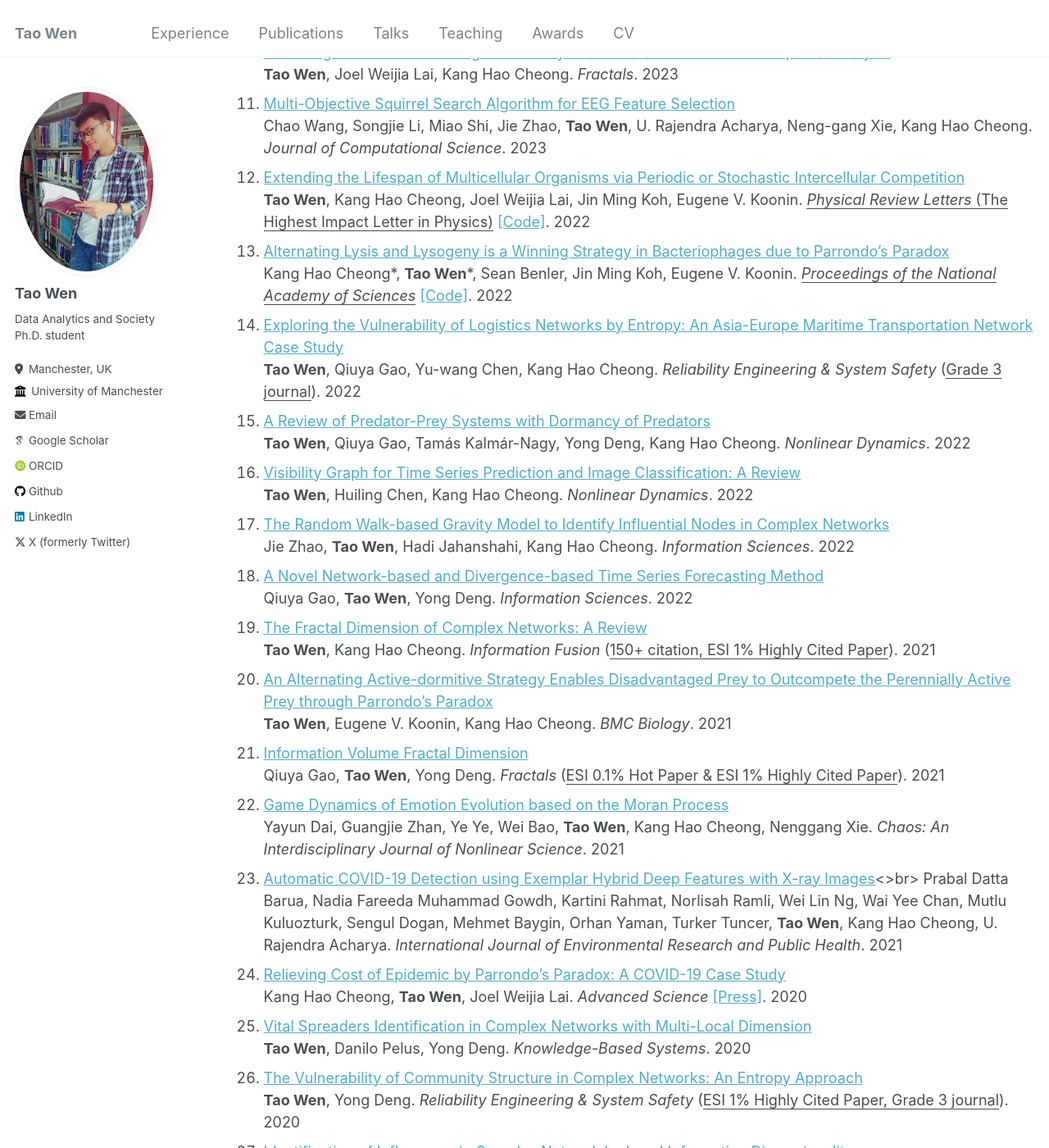
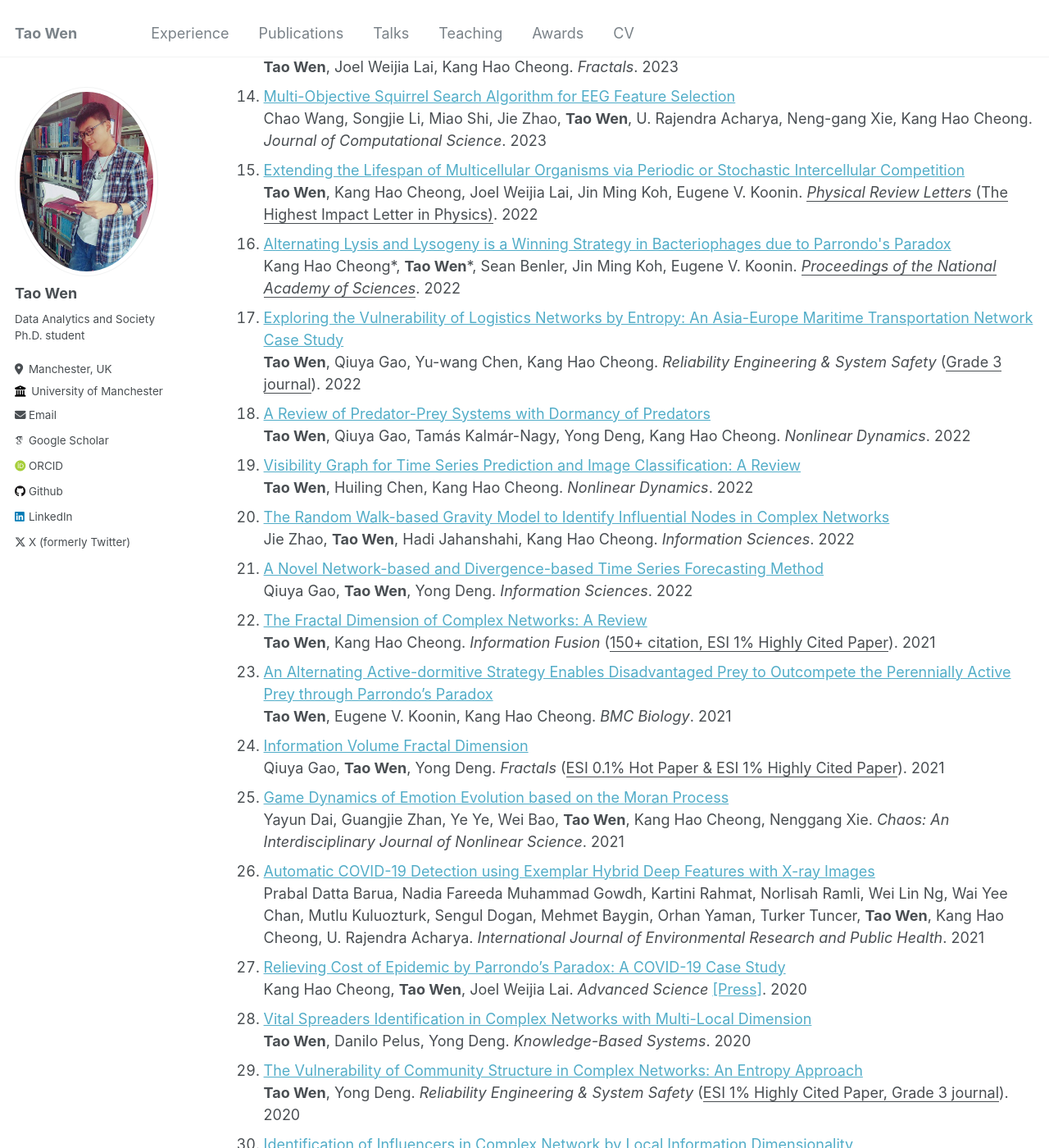
Before and after one commit to TaaoWen/taaowen.github.io, a Jekyll site: the page built from _pages/publications.md, in a window 1280 px wide and 1400 px high, scrolled down 1182 px. Shown: the whole window at 82% size. Built offline with Jekyll 4.4.1, drawn with Linux system fonts in a browser that asks for light colours; some web fonts are replaced; some of the changed lines change nothing that is shown; some of the changed text lies outside the part shown.

Commit message:
Update publications.md

```diff
--- a/_pages/publications.md
+++ b/_pages/publications.md
@@ -20,6 +20,11 @@
     <option value="2025">2025</option>
     <option value="2024">2024</option>
     <option value="2023">2023</option>
+    <option value="2022">2022</option>
+    <option value="2021">2021</option>
+    <option value="2020">2020</option>
+    <option value="2019">2019</option>
+    <option value="2018">2018</option>
     <!-- 依此类推 -->
   </select>
 
@@ -27,15 +32,23 @@
   <select id="topicSelect">
     <option value="all">All</option>
     <option value="Social Networks">Social Networks</option>
+    <option value="Decision-Making">Decision-Making</option>
     <option value="Parrondo's Paradox">Parrondo's Paradox</option>
-    <option value="Maritime Networks">Decision-making</option>
+    <option value="Bayesian Inference">Bayesian Inference</option>
+    <option value="Fractal Theory">Fractal Theory</option>
+    <option value="Time Series">Time Series</option>
+    <option value="ABS List">ABS List</option>
+    <option value="Others">Others</option>
     <!-- 依此类推 -->
   </select>
 </div>
 
 
+
+
+
 <ol>
-   <li data-year="2025" data-topic="Social Networks, Decision-making">
+   <li data-year="2025" data-topic="Social Networks, Decision-Making, ABS List">
       <a href="https://doi.org/10.1016/j.ejor.2024.12.015">Formulating opinion dynamics from belief formation, diffusion and updating in social network group decision-making: Towards developing a holistic framework></a><br>
       <strong>Tao Wen</strong>, Rui Zheng, Ting Wu, Zeyi Liu, Mi Zhou, Tahir Abbas Syed, Darminder Ghataoura, Yu-wang Chen. <u><i>European Journal of Operational Research</i></u> (<u>Grade 4 journal in ABS list</u>). 2025
    </li>
@@ -43,9 +56,141 @@
       <a href="https://doi.org/10.1016/j.ipm.2024.103927">Examining communication network behaviors, structure and dynamics in an organizational hierarchy: A social network analysis approach</a><br>
       <strong>Tao Wen</strong>, Yu-wang Chen, Tahir Abbas Syed, Darminder Ghataoura. <i>Information Processing & Management</i>. 2025
    </li>
-   <li data-year="2024" data-topic="Parrondo's Paradox">
+   <li data-year="2025" data-topic="Parrondo's Paradox">
       <a href="https://doi.org/10.1103/PhysRevE.111.L012201">Strategic Variability in Routing: Enhancing Network Performance in Two-layer Traffic Systems</a><br>
       Kang Hao Cheong, Ankit Mishra, <strong>Tao Wen</strong>. <i>Physical Review E</i>. 2025
+   </li>
+   <li data-year="2025" data-topic="Parrondo's Paradox">
+      <a href="https://doi.org/10.1103/PhysRevResearch.7.L022012">Adaptive Strategy Automation with Large Language Models in Paradoxical Games</a><br>
+      Kang Hao Cheong, Jie Zhao, <strong>Tao Wen</strong>. <i>Physical Review Research</i>. 2025
+   </li>
+   <li data-year="2024" data-topic="Social Networks, Decision-Making, Bayesian Inference">
+      <a href="https://doi.org/10.1098/rsif.2024.0406">Collective Effect of Self-learning and Social Learning on Language Dynamics: A Naming Game Approach in Social Networks</a><br>
+      <strong>Tao Wen</strong>, Yu-wang Chen, Renaud Lambiotte. <i>Journal of the Royal Society Interface</i>. 2024
+   </li>
+   <li data-year="2024" data-topic="Parrondo's Paradox, Decision-Making, Social Networks">
+      <a href="https://doi.org/10.1016/j.plrev.2024.08.002">Parrondo’s Paradox Reveals Counterintuitive Wins in Biology and Decision Making in Society</a><br>
+      <strong>Tao Wen</strong>, Kang Hao Cheong. <u><i>Physics of Life Reviews</i></u>. 2024
+   </li>
+   <li data-year="2024" data-topic="Social Networks, Bayesian Inference, ABS List">
+      <a href="https://doi.org/10.1016/j.omega.2023.102945">ERIUE: Evidential Reasoning-based Influential Users Evaluation in Social Networks</a><br>
+      <strong>Tao Wen</strong>, Yu-wang Chen, Tahir Abbas Syed, Ting Wu. <i>Omega</i> (<u>Grade 3 journal</u>). 2024
+   </li>
+   <li data-year="2024" data-topic="Parrondo's Paradox">
+      <a href="https://doi.org/10.1103/PhysRevResearch.6.023104">How Flexible Parasites Can Outsmart Their Hosts for Evolutionary Dominance</a><br>
+      <strong>Tao Wen</strong>, Eugene V. Koonin, Kang Hao Cheong. <i>Physical Review Research</i>. 2024
+   </li>
+   <li data-year="2024" data-topic="Social Networks, Decision-Making">
+      <a href="https://doi.org/10.1109/TETCI.2024.3372410">Cooperation-guided Experts Importance Identification Model with Fuzzy Framework: A Network Design</a><br>
+      Zeyi Liu*, <strong>Tao Wen</strong>*, Yong Deng, Hamido Fujita. <i>IEEE Transactions on Emerging Topics in Computational Intelligence</i>. 2024
+   </li>
+   <li data-year="2024" data-topic="Parrondo's Paradox">
+      <a href="https://doi.org/10.1103/PhysRevResearch.6.L012037">Parrondo’s Paradox in Network Communication: A Routing Strategy</a><br>
+      Ankit Mishra, <strong>Tao Wen</strong>, Kang Hao Cheong. <i>Physical Review Research</i>. 2024
+   </li>
+   <li data-year="2024" data-topic="Parrondo's Paradox">
+      <a href="https://doi.org/10.1016/j.chaos.2024.114658">Efficient Traffic Management in Networks with Limited Resources: The Switching Routing Strategy</a><br>
+      Ankit Mishra, <strong>Tao Wen</strong>, Kang Hao Cheong. <i>Chaos, Solitons and Fractals</i>. 2024
+   </li>
+   <li data-year="2023" data-topic="Social Networks, ABS List">
+      <a href="https://doi.org/10.1109/TCYB.2021.3123081">Gravity-based Community Vulnerability Evaluation Model in Social Networks: GBCVE</a><br>
+      <strong>Tao Wen</strong>, Jinde Cao, Kang Hao Cheong. <i>IEEE Transactions on Cybernetics</i> (<u>Grade 3 journal</u>). 2023
+   </li>
+   <li data-year="2023" data-topic="Parrondo's Paradox">
+      <a href="https://doi.org/10.1142/S0218348X23400017">Switching between Two Losing Stocks may Enable Paradoxical Win: An Empirical Analysis</a><br>
+      <strong>Tao Wen</strong>, Joel Weijia Lai, Kang Hao Cheong. <i>Fractals</i>. 2023
+   </li>
+   <li data-year="2023" data-topic="Others">
+      <a href="https://doi.org/10.1016/j.jocs.2023.102140">Multi-Objective Squirrel Search Algorithm for EEG Feature Selection</a><br>
+      Chao Wang, Songjie Li, Miao Shi, Jie Zhao, <strong>Tao Wen</strong>, U. Rajendra Acharya, Neng-gang Xie, Kang Hao Cheong. <i>Journal of Computational Science</i>. 2023
+   </li>
+   <li data-year="2022" data-topic="Parrondo's Paradox, Decision-Making">
+      <a href="https://doi.org/10.1103/PhysRevLett.128.218101">Extending the Lifespan of Multicellular Organisms via Periodic or Stochastic Intercellular Competition</a><br>
+      <strong>Tao Wen</strong>, Kang Hao Cheong, Joel Weijia Lai, Jin Ming Koh, Eugene V. Koonin. <u><i>Physical Review Letters</i> (The Highest Impact Letter in Physics)</u>. 2022
+   </li>
+   <li data-year="2022" data-topic="Parrondo's Paradox, Decision-Making">
+      <a href="https://doi.org/10.1073/pnas.2115145119">Alternating Lysis and Lysogeny is a Winning Strategy in Bacteriophages due to Parrondo's Paradox</a><br>
+      Kang Hao Cheong*, <strong>Tao Wen</strong>*, Sean Benler, Jin Ming Koh, Eugene V. Koonin. <u><i>Proceedings of the National Academy of Sciences</i></u>. 2022
+   </li>
+   <li data-year="2022" data-topic="Social Networks, ABS List">
+      <a href="https://doi.org/10.1016/j.ress.2022.108578">Exploring the Vulnerability of Logistics Networks by Entropy: An Asia-Europe Maritime Transportation Network Case Study</a><br>
+      <strong>Tao Wen</strong>, Qiuya Gao, Yu-wang Chen, Kang Hao Cheong. <i>Reliability Engineering & System Safety</i> (<u>Grade 3 journal</u>). 2022
+   </li>
+   <li data-year="2022" data-topic="Parrondo's Paradox">
+      <a href="https://doi.org/10.1007/s11071-021-07083-x">A Review of Predator-Prey Systems with Dormancy of Predators</a><br>
+      <strong>Tao Wen</strong>, Qiuya Gao, Tamás Kalmár-Nagy, Yong Deng, Kang Hao Cheong. <i>Nonlinear Dynamics</i>. 2022
+   </li>
+   <li data-year="2022" data-topic="Time Series">
+      <a href="https://doi.org/10.1007/s11071-022-08002-4">Visibility Graph for Time Series Prediction and Image Classification: A Review</a><br>
+      <strong>Tao Wen</strong>, Huiling Chen, Kang Hao Cheong. <i>Nonlinear Dynamics</i>. 2022
+   </li>
+   <li data-year="2022" data-topic="Social Networks">
+      <a href="https://doi.org/10.1016/j.ins.2022.07.084">The Random Walk-based Gravity Model to Identify Influential Nodes in Complex Networks</a><br>
+      Jie Zhao, <strong>Tao Wen</strong>, Hadi Jahanshahi, Kang Hao Cheong. <i>Information Sciences</i>. 2022
+   </li>
+   <li data-year="2022" data-topic="Time Series">
+      <a href="https://doi.org/10.1016/j.ins.2022.08.120">A Novel Network-based and Divergence-based Time Series Forecasting Method</a><br>
+      Qiuya Gao, <strong>Tao Wen</strong>, Yong Deng. <i>Information Sciences</i>. 2022
+   </li>
+   <li data-year="2021" data-topic="Social Networks, Fractal Theory">
+      <a href="https://doi.org/10.1016/j.inffus.2021.02.001">The Fractal Dimension of Complex Networks: A Review</a><br>
+      <strong>Tao Wen</strong>, Kang Hao Cheong. <i>Information Fusion</i> (<u>150+ citation, ESI 1% Highly Cited Paper</u>). 2021
+   </li>
+   <li data-year="2021" data-topic="Parrondo's Paradox">
+      <a href="https://doi.org/10.1186/s12915-021-01097-y">An Alternating Active-dormitive Strategy Enables Disadvantaged Prey to Outcompete the Perennially Active Prey through Parrondo’s Paradox</a><br>
+      <strong>Tao Wen</strong>, Eugene V. Koonin, Kang Hao Cheong. <i>BMC Biology</i>. 2021
+   </li>
+   <li data-year="2021" data-topic="Fractal Theory">
+      <a href="https://doi.org/10.1142/S0218348X21502637">Information Volume Fractal Dimension</a><br>
+      Qiuya Gao, <strong>Tao Wen</strong>, Yong Deng. <i>Fractals</i> (<u>ESI 0.1% Hot Paper & ESI 1% Highly Cited Paper</u>). 2021
+   </li>
+   <li data-year="2021" data-topic="Others">
+      <a href="https://doi.org/10.1063/5.0033680">Game Dynamics of Emotion Evolution based on the Moran Process</a><br>
+      Yayun Dai, Guangjie Zhan, Ye Ye, Wei Bao, <strong>Tao Wen</strong>, Kang Hao Cheong, Nenggang Xie. <i>Chaos: An Interdisciplinary Journal of Nonlinear Science</i>. 2021
+   </li>
+   <li data-year="2021" data-topic="Others">
+      <a href="https://doi.org/10.3390/ijerph18158052">Automatic COVID-19 Detection using Exemplar Hybrid Deep Features with X-ray Images</a><br>
+      Prabal Datta Barua, Nadia Fareeda Muhammad Gowdh, Kartini Rahmat, Norlisah Ramli, Wei Lin Ng, Wai Yee Chan, Mutlu Kuluozturk, Sengul Dogan, Mehmet Baygin, Orhan Yaman, Turker Tuncer, <strong>Tao Wen</strong>, Kang Hao Cheong, U. Rajendra Acharya. <i>International Journal of Environmental Research and Public Health</i>. 2021
+   </li>
+   <li data-year="2020" data-topic="Parrondo's Paradox">
+      <a href="https://doi.org/10.1002/advs.202002324">Relieving Cost of Epidemic by Parrondo’s Paradox: A COVID-19 Case Study</a><br>
+      Kang Hao Cheong, <strong>Tao Wen</strong>, Joel Weijia Lai. <i>Advanced Science</i> <a href="https://medicalxpress.com/news/2020-10-relieving-covid-parrondo-paradox.html">[Press]</a>. 2020
+   </li>
+   <li data-year="2020" data-topic="Social Networks, Fractal Theory">
+      <a href="https://doi.org/10.1016/j.knosys.2020.105717">Vital Spreaders Identification in Complex Networks with Multi-Local Dimension</a><br>
+      <strong>Tao Wen</strong>, Danilo Pelus, Yong Deng. <i>Knowledge-Based Systems</i>. 2020
+   </li>
+   <li data-year="2020" data-topic="Social Networks, ABS List">
+      <a href="https://doi.org/10.1016/j.ress.2019.106782">The Vulnerability of Community Structure in Complex Networks: An Entropy Approach</a><br>
+      <strong>Tao Wen</strong>, Yong Deng. <i>Reliability Engineering & System Safety</i> (<u>ESI 1% Highly Cited Paper, Grade 3 journal</u>). 2020
+   </li>
+   <li data-year="2020" data-topic="Social Networks, Fractal Theory">
+      <a href="https://doi.org/10.1016/j.ins.2019.10.003">Identification of Influencers in Complex Network by Local Information Dimensionality</a><br>
+      <strong>Tao Wen</strong>, Yong Deng. <i>Information Sciences</i> (<u>100+ citations, ESI 1% Highly Cited Paper</u>). 2020
+   </li>
+   <li data-year="2019" data-topic="Social Networks">
+      <a href="https://doi.org/10.1016/j.cnsns.2019.104867">Node Similarity Measuring in Complex Networks with Relative Entropy</a><br>
+      <strong>Tao Wen</strong>, Shuyu Duan, Wen Jiang. <i>Communications in Nonlinear Science and Numerical Simulation</i>. 2019
+   </li>
+   <li data-year="2019" data-topic="Social Networks, Fractal Theory">
+      <a href="https://doi.org/10.1016/j.chaos.2019.01.011">Identifying Influential Nodes based on Fuzzy Local Dimension in Complex Networks</a><br>
+      <strong>Tao Wen</strong>, Wen Jiang. <i>Chaos, Solitons & Fractals</i>. 2019
+   </li>
+   <li data-year="2019" data-topic="Social Networks">
+      <a href="https://doi.org/10.1016/j.physa.2019.121054">Measuring the Complexity of Complex Network by Tsallis Entropy</a><br>
+      <strong>Tao Wen</strong>, Wen Jiang. <i>Physica A: Statistical Mechanics and Its Applications</i>. 2019
+   </li>
+   <li data-year="2019" data-topic="Social Networks, Fractal Theory">
+      <a href="https://doi.org/10.1016/j.physa.2018.10.045">A New Information Dimension of Complex Network based on Rényi Entropy</a><br>
+      Shuyu Duan, <strong>Tao Wen</strong>, Wen Jiang. <i>Physica A: Statistical Mechanics and Its Applications</i>. 2019
+   </li>
+   <li data-year="2018" data-topic="Social Networks, Fractal Theory">
+      <a href="https://doi.org/10.1007/s40815-018-0457-8">Evaluating Topological Vulnerability based on Fuzzy Fractal Dimension</a><br>
+      <strong>Tao Wen</strong>, Moxian Song, Wen Jiang. <i>International Journal of Fuzzy Systems</i>. 2018
+   </li>
+   <li data-year="2018" data-topic="Social Networks, Fractal Theory">
+      <a href="https://doi.org/10.1016/j.physa.2018.02.067">An Information Dimension of Weighted Complex Networks</a><br>
+      <strong>Tao Wen</strong>, Wen Jiang. <i>Physica A: Statistical Mechanics and Its Applications</i>. 2018
    </li>
 </ol>
 
@@ -53,72 +198,6 @@
 
 
 
-1. [Adaptive Strategy Automation with Large Language Models in Paradoxical Games](https://doi.org/10.1103/PhysRevResearch.7.L022012)<br>
-   Kang Hao Cheong, Jie Zhao, **Tao Wen**. *Physical Review Research*. 2025
-2. [Collective Effect of Self-learning and Social Learning on Language Dynamics: A Naming Game Approach in Social Networks](https://doi.org/10.1098/rsif.2024.0406)<br>
-    **Tao Wen**, Yu-wang Chen, Renaud Lambiotte. *Journal of the Royal Society Interface*. 2024
-3. [Parrondo’s Paradox Reveals Counterintuitive Wins in Biology and Decision Making in Society](https://doi.org/10.1016/j.plrev.2024.08.002)<br>
-    **Tao Wen**, Kang Hao Cheong. <u><i>Physics of Life Reviews</i></u>. 2024
-4. [ERIUE: Evidential Reasoning-based Influential Users Evaluation in Social Networks](https://doi.org/10.1016/j.omega.2023.102945)<br>
-   **Tao Wen**, Yu-wang Chen, Tahir Abbas Syed, Ting Wu. *Omega* (<u>Grade 3 journal in ABS list</u>). 2024
-5.  [How Flexible Parasites Can Outsmart Their Hosts for Evolutionary Dominance](https://doi.org/10.1103/PhysRevResearch.6.023104)<br>
-   **Tao Wen**, Eugene V. Koonin, Kang Hao Cheong. *Physical Review Research*. 2024
-6.  [Cooperation-guided Experts Importance Identification Model with Fuzzy Framework: A Network Design](https://doi.org/10.1109/TETCI.2024.3372410)<br>
-   Zeyi Liu\*, **Tao Wen**\*, Yong Deng, Hamido Fujita. *IEEE Transactions on Emerging Topics in Computational Intelligence*. 2024
-7.  [Parrondo’s Paradox in Network Communication: A Routing Strategy](https://doi.org/10.1103/PhysRevResearch.6.L012037)<br>
-   Ankit Mishra, **Tao Wen**, Kang Hao Cheong. *Physical Review Research*. 2024
-8.  [Efficient Traffic Management in Networks with Limited Resources: The Switching Routing Strategy](https://doi.org/10.1016/j.chaos.2024.114658)<br>
-   Ankit Mishra, **Tao Wen**, Kang Hao Cheong. *Chaos, Solitons and Fractals*. 2024
-9.  [Gravity-based Community Vulnerability Evaluation Model in Social Networks: GBCVE](https://doi.org/10.1109/TCYB.2021.3123081)<br>
-   **Tao Wen**, Jinde Cao, Kang Hao Cheong. *IEEE Transactions on Cybernetics* (<u>Grade 3 journal</u>). 2023
-10. [Switching between Two Losing Stocks may Enable Paradoxical Win: An Empirical Analysis](https://doi.org/10.1142/S0218348X23400017)<br>
-   **Tao Wen**, Joel Weijia Lai, Kang Hao Cheong. *Fractals*. 2023
-11. [Multi-Objective Squirrel Search Algorithm for EEG Feature Selection](https://doi.org/10.1016/j.jocs.2023.102140)<br>
-   Chao Wang, Songjie Li, Miao Shi, Jie Zhao, **Tao Wen**, U. Rajendra Acharya, Neng-gang Xie, Kang Hao Cheong. *Journal of Computational Science*. 2023
-12. [Extending the Lifespan of Multicellular Organisms via Periodic or Stochastic Intercellular Competition](https://doi.org/10.1103/PhysRevLett.128.218101)<br>
-   **Tao Wen**, Kang Hao Cheong, Joel Weijia Lai, Jin Ming Koh, Eugene V. Koonin. <u><i>Physical Review Letters</i> (The Highest Impact Letter in Physics)</u> [\[Code\]](https://osf.io/z5c8k/?view_only=d2864977225147049f5bea6539f89dbd). 2022
-13. [Alternating Lysis and Lysogeny is a Winning Strategy in Bacteriophages due to Parrondo's Paradox](https://doi.org/10.1073/pnas.2115145119)<br>
-   Kang Hao Cheong\*, **Tao Wen**\*, Sean Benler, Jin Ming Koh, Eugene V. Koonin. <u><i>Proceedings of the National Academy of Sciences</i></u> [\[Code\]](https://osf.io/vth96/?view_only=c61c0a312ef04624acbeb41d071e70df). 2022
-14. [Exploring the Vulnerability of Logistics Networks by Entropy: An Asia-Europe Maritime Transportation Network Case Study](https://doi.org/10.1016/j.ress.2022.108578)<br>
-   **Tao Wen**, Qiuya Gao, Yu-wang Chen, Kang Hao Cheong. *Reliability Engineering & System Safety* (<u>Grade 3 journal</u>). 2022
-15. [A Review of Predator-Prey Systems with Dormancy of Predators](https://doi.org/10.1007/s11071-021-07083-x)<br>
-   **Tao Wen**, Qiuya Gao, Tamás Kalmár-Nagy, Yong Deng, Kang Hao Cheong. *Nonlinear Dynamics*. 2022
-16. [Visibility Graph for Time Series Prediction and Image Classification: A Review](https://doi.org/10.1007/s11071-022-08002-4)<br>
-   **Tao Wen**, Huiling Chen, Kang Hao Cheong. *Nonlinear Dynamics*. 2022
-17. [The Random Walk-based Gravity Model to Identify Influential Nodes in Complex Networks](https://doi.org/10.1016/j.ins.2022.07.084)<br>
-   Jie Zhao, **Tao Wen**, Hadi Jahanshahi, Kang Hao Cheong. *Information Sciences*. 2022
-18. [A Novel Network-based and Divergence-based Time Series Forecasting Method](https://doi.org/10.1016/j.ins.2022.08.120)<br>
-   Qiuya Gao, **Tao Wen**, Yong Deng. *Information Sciences*. 2022
-19. [The Fractal Dimension of Complex Networks: A Review](https://doi.org/10.1016/j.inffus.2021.02.001)<br>
-   **Tao Wen**, Kang Hao Cheong. *Information Fusion* (<u>150+ citation, ESI 1% Highly Cited Paper</u>). 2021
-20. [An Alternating Active-dormitive Strategy Enables Disadvantaged Prey to Outcompete the Perennially Active Prey through Parrondo’s Paradox](https://doi.org/10.1186/s12915-021-01097-y)<br>
-   **Tao Wen**, Eugene V. Koonin, Kang Hao Cheong. *BMC Biology*. 2021
-21. [Information Volume Fractal Dimension](https://doi.org/10.1142/S0218348X21502637)<br>
-   Qiuya Gao, **Tao Wen**, Yong Deng. *Fractals* (<u>ESI 0.1% Hot Paper & ESI 1% Highly Cited Paper</u>). 2021
-22. [Game Dynamics of Emotion Evolution based on the Moran Process](https://doi.org/10.1063/5.0033680)<br>
-   Yayun Dai, Guangjie Zhan, Ye Ye, Wei Bao, **Tao Wen**, Kang Hao Cheong, Nenggang Xie. *Chaos: An Interdisciplinary Journal of Nonlinear Science*. 2021
-23. [Automatic COVID-19 Detection using Exemplar Hybrid Deep Features with X-ray Images](https://doi.org/10.3390/ijerph18158052)<>br>
-   Prabal Datta Barua, Nadia Fareeda Muhammad Gowdh, Kartini Rahmat, Norlisah Ramli, Wei Lin Ng, Wai Yee Chan, Mutlu Kuluozturk, Sengul Dogan, Mehmet Baygin, Orhan Yaman, Turker Tuncer, **Tao Wen**, Kang Hao Cheong, U. Rajendra Acharya. *International Journal of Environmental Research and Public Health*. 2021
-24. [Relieving Cost of Epidemic by Parrondo’s Paradox: A COVID-19 Case Study](https://doi.org/10.1002/advs.202002324)<br>
-   Kang Hao Cheong, **Tao Wen**, Joel Weijia Lai. *Advanced Science* [\[Press\]](https://medicalxpress.com/news/2020-10-relieving-covid-parrondo-paradox.html). 2020
-25. [Vital Spreaders Identification in Complex Networks with Multi-Local Dimension](https://doi.org/10.1016/j.knosys.2020.105717)<br>
-   **Tao Wen**, Danilo Pelus, Yong Deng. *Knowledge-Based Systems*. 2020
-26. [The Vulnerability of Community Structure in Complex Networks: An Entropy Approach](https://www.sciencedirect.com/science/article/pii/S0951832019308762?via%3Dihub)<br>
-   **Tao Wen**, Yong Deng. *Reliability Engineering & System Safety* (<u>ESI 1% Highly Cited Paper, Grade 3 journal</u>). 2020
-27. [Identification of Influencers in Complex Network by Local Information Dimensionality](https://doi.org/10.1016/j.ins.2019.10.003)<br>
-   **Tao Wen**, Yong Deng. *Information Sciences* (<u>100+ citations, ESI 1% Highly Cited Paper</u>). 2020
-28. [Node Similarity Measuring in Complex Networks with Relative Entropy](https://doi.org/10.1016/j.cnsns.2019.104867)<br>
-   **Tao Wen**, Shuyu Duan, Wen Jiang. *Communications in Nonlinear Science and Numerical Simulation*. 2019
-29. [Identifying Influential Nodes based on Fuzzy Local Dimension in Complex Networks](https://doi.org/10.1016/j.chaos.2019.01.011)<br>
-   **Tao Wen**, Wen Jiang. *Chaos, Solitons & Fractals*. 2019
-30. [Measuring the Complexity of Complex Network by Tsallis Entropy](https://doi.org/10.1016/j.physa.2019.121054)<br>
-   **Tao Wen**, Wen Jiang. *Physica A: Statistical Mechanics and Its Applications*. 2019
-31. [A New Information Dimension of Complex Network based on Rényi Entropy](https://doi.org/10.1016/j.physa.2018.10.045)<br>
-   Shuyu Duan, **Tao Wen**, Wen Jiang. *Physica A: Statistical Mechanics and Its Applications*. 2019
-32. [Evaluating Topological Vulnerability based on Fuzzy Fractal Dimension](https://doi.org/10.1007/s40815-018-0457-8)<br>
-   **Tao Wen**, Moxian Song, Wen Jiang. *International Journal of Fuzzy Systems*. 2018
-33. [An Information Dimension of Weighted Complex Networks](https://doi.org/10.1016/j.physa.2018.02.067)<br>
-   **Tao Wen**, Wen Jiang. *Physica A: Statistical Mechanics and Its Applications*. 2018
 
 <script>
 document.addEventListener("DOMContentLoaded", function () {
```
